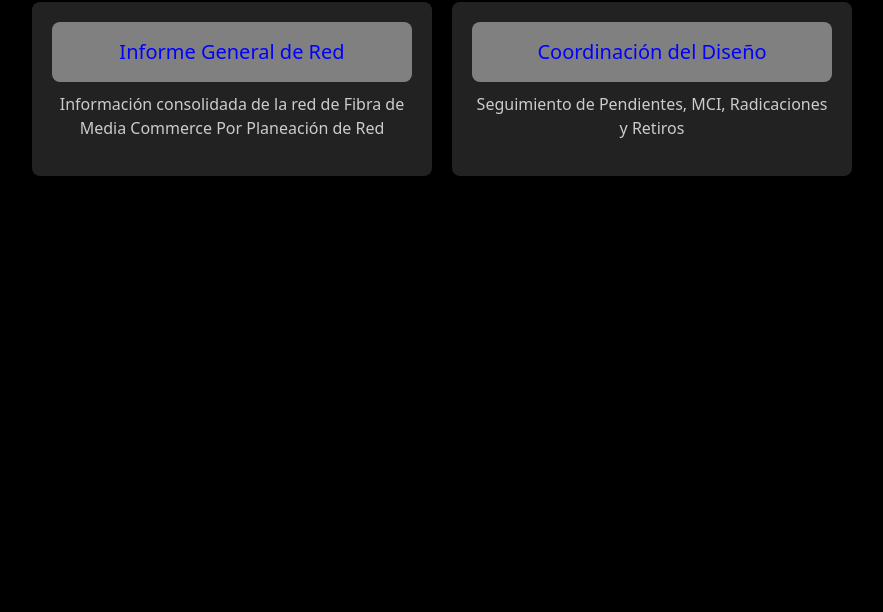
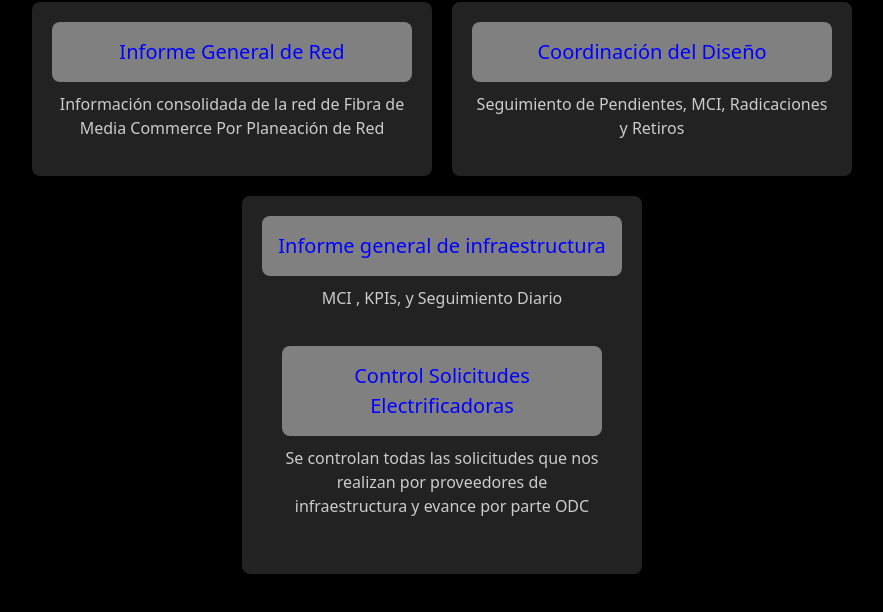
Before and after one commit to octalivarposo/Dash_Power_BI_Ingenieria_De_Red., a plain HTML site: page index.html in a window 1280 px wide. Shown: the part 80-692 px from the top of the page, without its empty margins (198-1081 px from the left). Drawn offline with nearby package versions, Linux system fonts and the light colour scheme.

Commit message:
Update index.html

```diff
--- a/index.html
+++ b/index.html
@@ -51,6 +51,14 @@
              <div class="board-item">
                 <a href="https://app.powerbi.com/links/Zd-mi8qkjc?ctid=8d2f79c3-03e7-4dc9-92d3-1e6dbcbb791a&pbi_source=linkShare" target="_blank" class="tablero-link">Coordinación del Diseño</a>
                 <p class="descripcion">Seguimiento de Pendientes, MCI, Radicaciones y Retiros</p>
+                 </div>
+			 <div class="board-item">
+                <a href="https://app.powerbi.com/links/m3DfHkoWUb?ctid=8d2f79c3-03e7-4dc9-92d3-1e6dbcbb791a&pbi_source=linkShare" target="_blank" class="tablero-link">Informe general de infraestructura</a>
+                <p class="descripcion">MCI , KPIs,  y Seguimiento Diario</p>
+				<div class="board-item">
+                <a href="https://app.powerbi.com/groups/844d2d19-9980-42bf-b7fb-543abcc435da/reports/81dec29b-cc9c-491a-89a6-563ce9b63ecf/cdeb89845e32ca432808?ctid=8d2f79c3-03e7-4dc9-92d3-1e6dbcbb791a&experience=power-bi" target="_blank" class="tablero-link">Control Solicitudes Electrificadoras</a>
+                <p class="descripcion">Se controlan todas las solicitudes que nos realizan por proveedores de infraestructura y evance  por parte ODC </p>
+             </div>
              </div>
          </div>
     </div>
```
